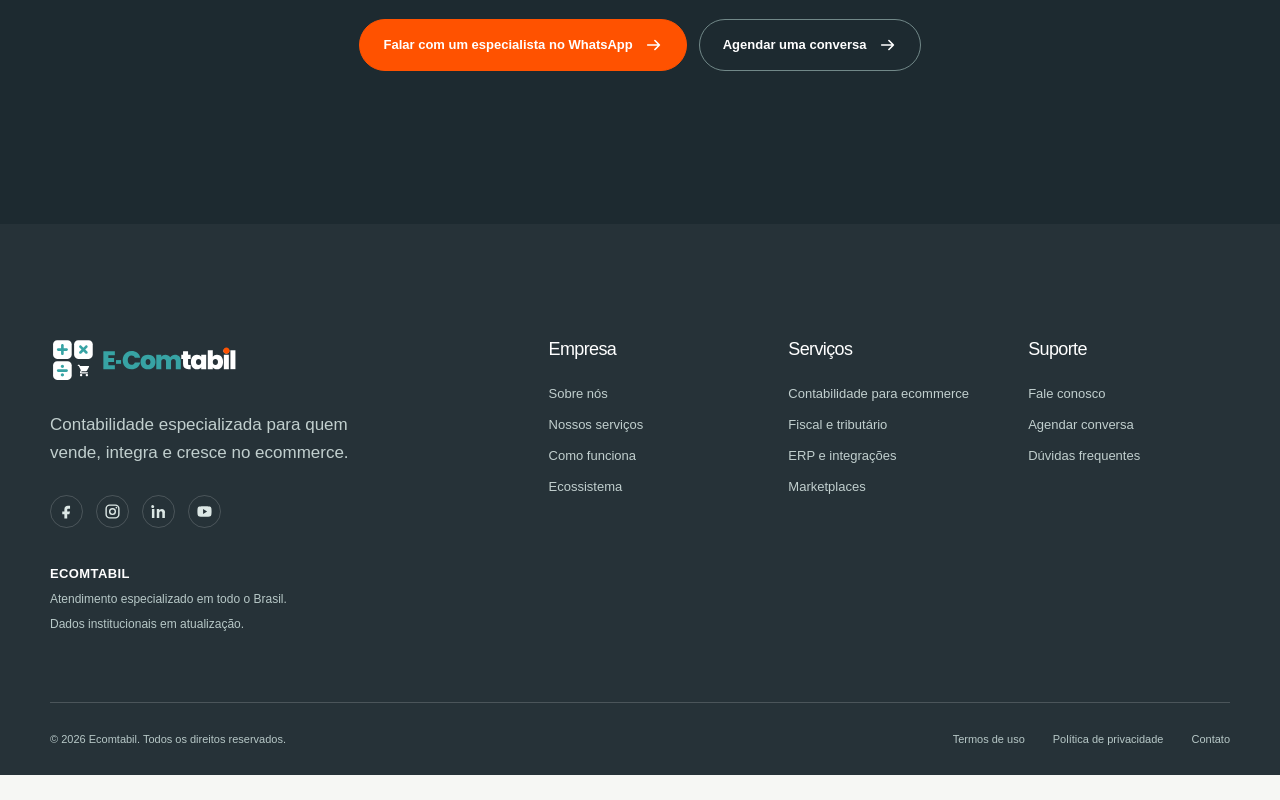
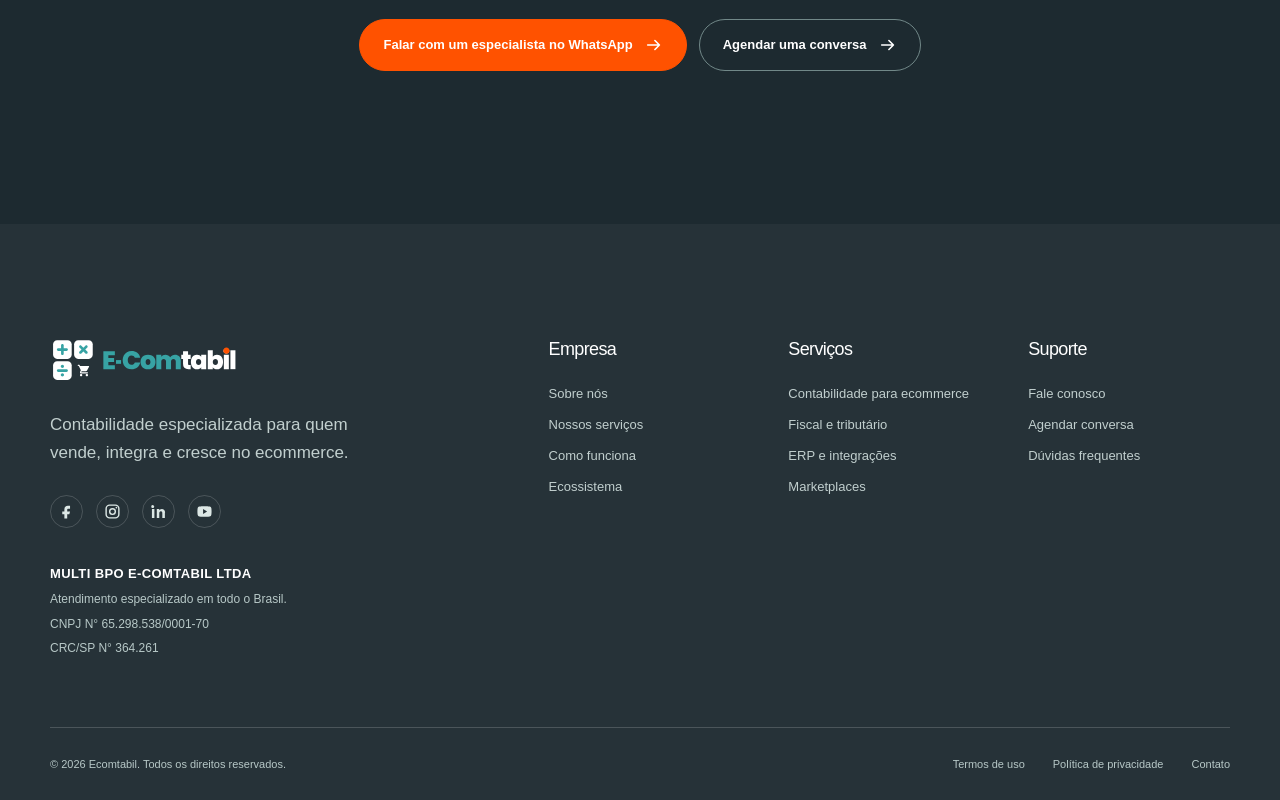
Before and after one commit to alvesph99/ecomtabil-website, a Next.js app: page / in a window 1280 px wide. Shown: the part 11161-11961 px from the top of the page. Before the commit the page ends 11936 px from the top, so only its background shows below. Built offline with nearby package versions, Linux system fonts and the light colour scheme; no server answers.

Commit message:
fix: update footer company details

```diff
--- a/src/app/page.tsx
+++ b/src/app/page.tsx
@@ -565,9 +565,10 @@ export default function HomePage() {
               </a>
             </div>
             <div className="footer-company">
-              <strong>Ecomtabil</strong>
+              <strong>Multi BPO E-Comtabil LTDA</strong>
               <span>Atendimento especializado em todo o Brasil.</span>
-              <span>Dados institucionais em atualização.</span>
+              <span>CNPJ N° 65.298.538/0001-70</span>
+              <span>CRC/SP N° 364.261</span>
             </div>
           </div>
           <div className="footer-links">
```
Also changed, not shown: 1 other file (tests, documents, lock files or other folders).
